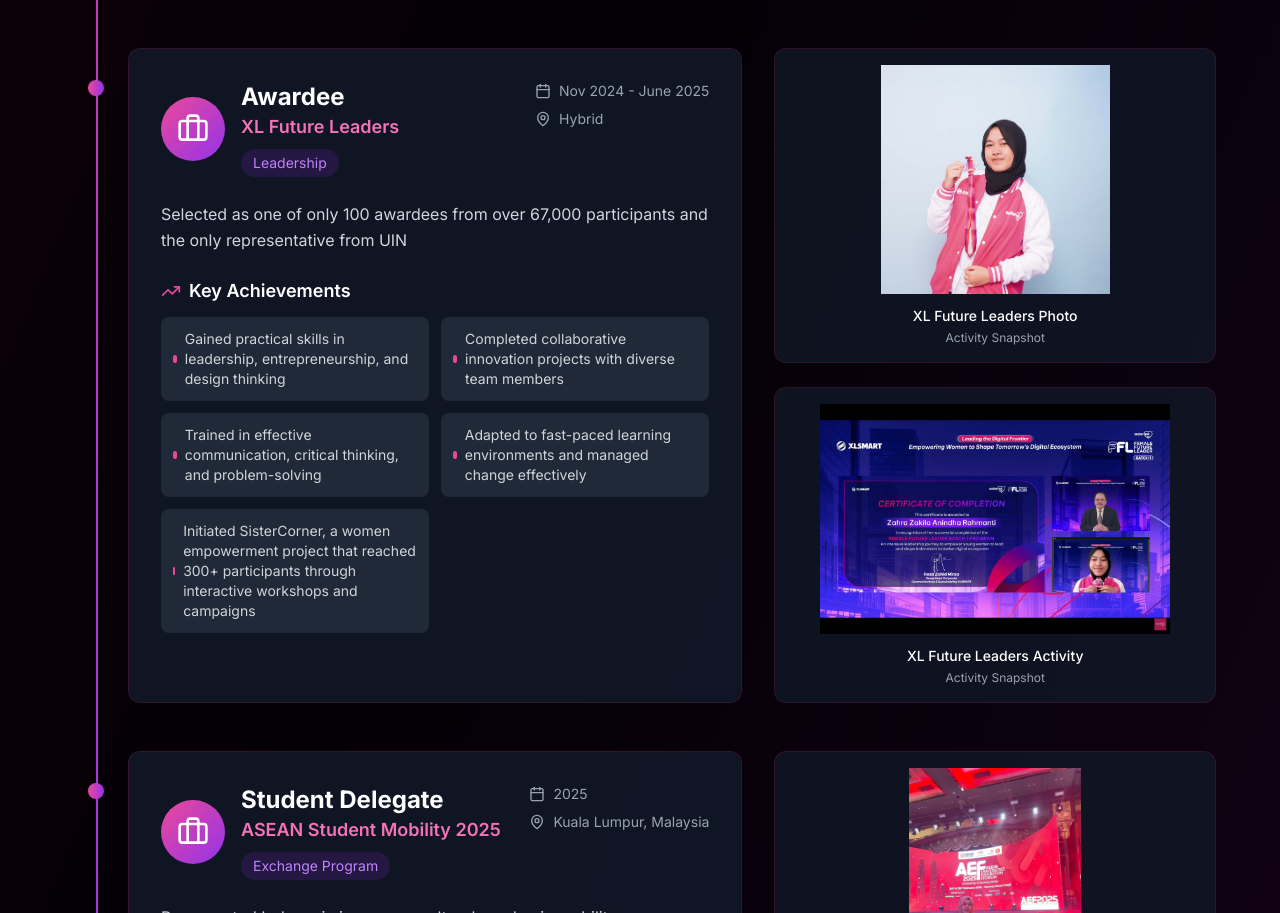
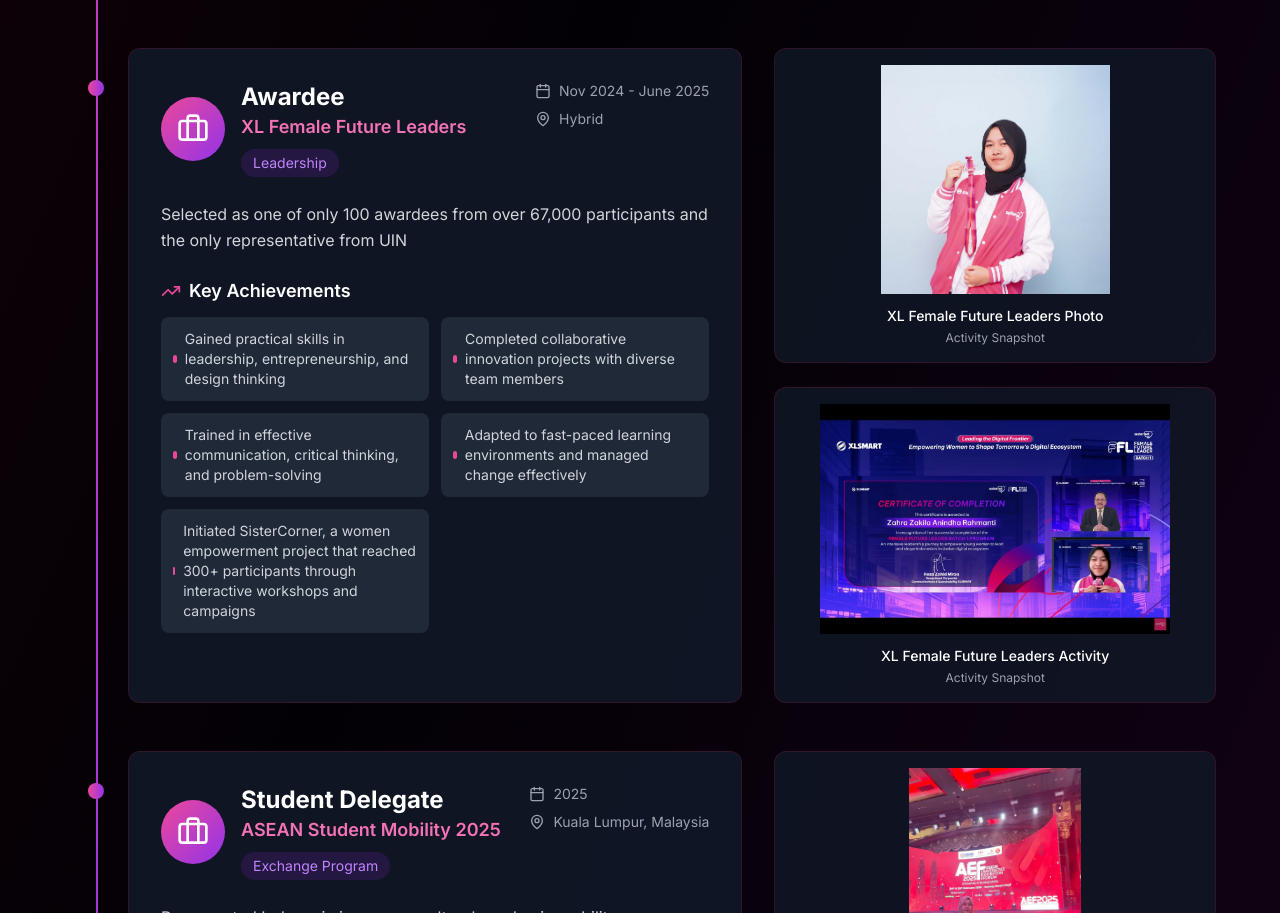
Before and after one commit to zahrazakila/zahra-portfolio, a Next.js app: page / in a window 1280 px wide. Shown: the part 3289-4202 px from the top of the page. Built offline with nearby package versions, Linux system fonts and the light colour scheme.

Commit message:
update exp

```diff
--- a/src/app/components/experience-section.tsx
+++ b/src/app/components/experience-section.tsx
@@ -40,7 +40,7 @@ const experienceData = [
   },
   {
     position: "Awardee",
-    company: "XL Future Leaders",
+    company: "XL Female Future Leaders",
     location: "Hybrid",
     period: "Nov 2024 - June 2025",
     type: "Leadership",
```
